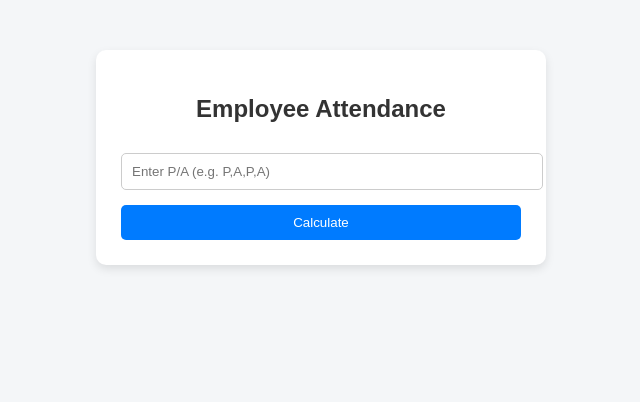
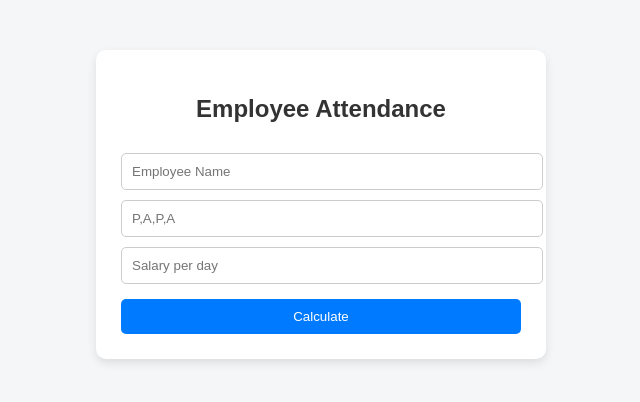
Before and after one commit to dhanarajcse/emp-attendance, a Flask app: page / in a window 1280 px wide. Shown: the top 402 px of the page, without its empty margins (319-959 px from the left). Run offline with Flask 3, Linux system fonts and the light colour scheme.

Commit message:
Fixed Bad Request issue

```diff
--- a/templates/index.html
+++ b/templates/index.html
@@ -70,10 +70,12 @@
 <div class="container">
     <h2>Employee Attendance</h2>
 
-    <form method="POST">
-        <input type="text" name="attendance" placeholder="Enter P/A (e.g. P,A,P,A)" required>
-        <button type="submit">Calculate</button>
-    </form>
+ <form method="POST" action="/">
+    <input type="text" name="name" placeholder="Employee Name" required>
+    <input type="text" name="attendance" placeholder="P,A,P,A" required>
+    <input type="number" name="salary" placeholder="Salary per day">
+    <button type="submit">Calculate</button>
+</form>
 
     {% if result %}
     <div class="result">
```
